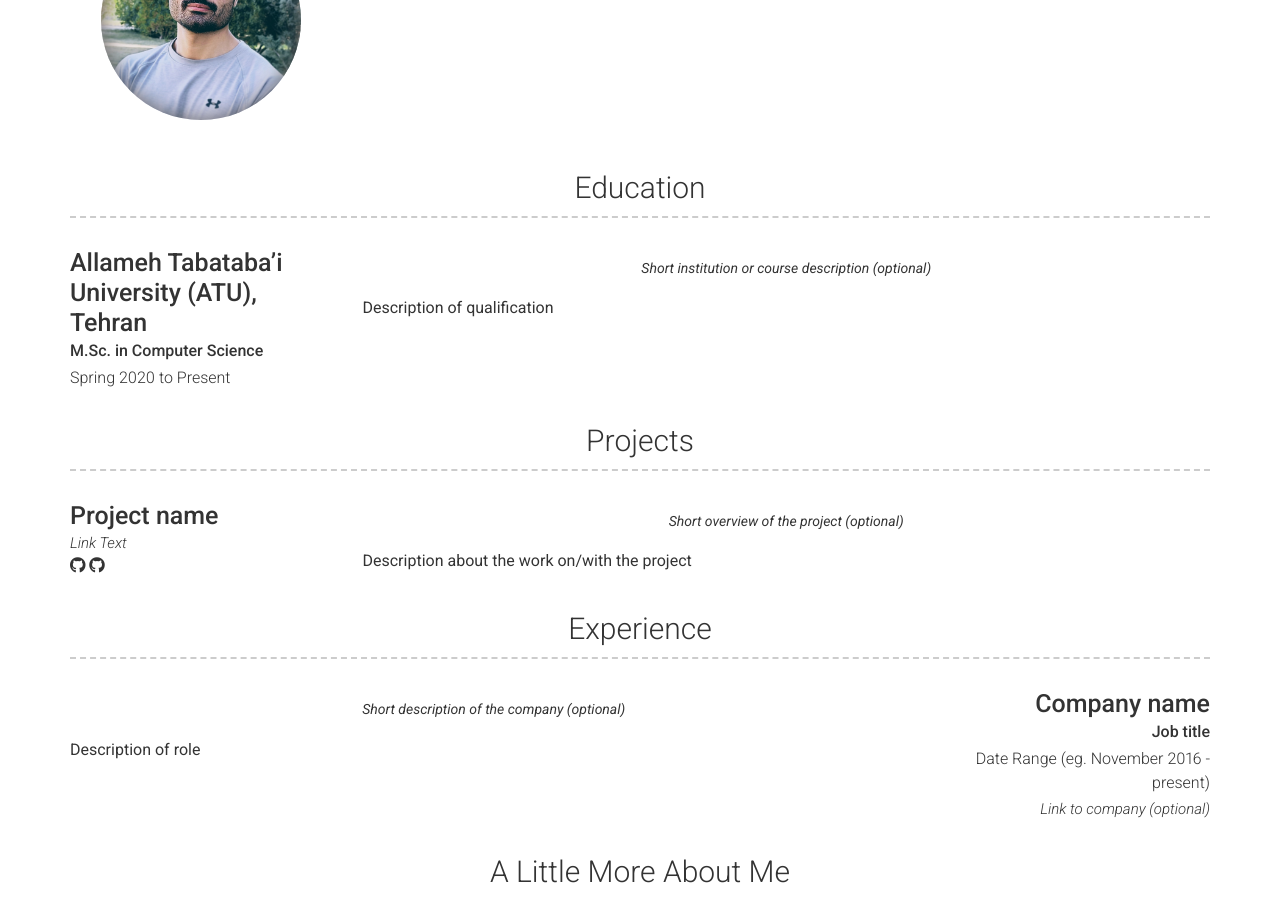
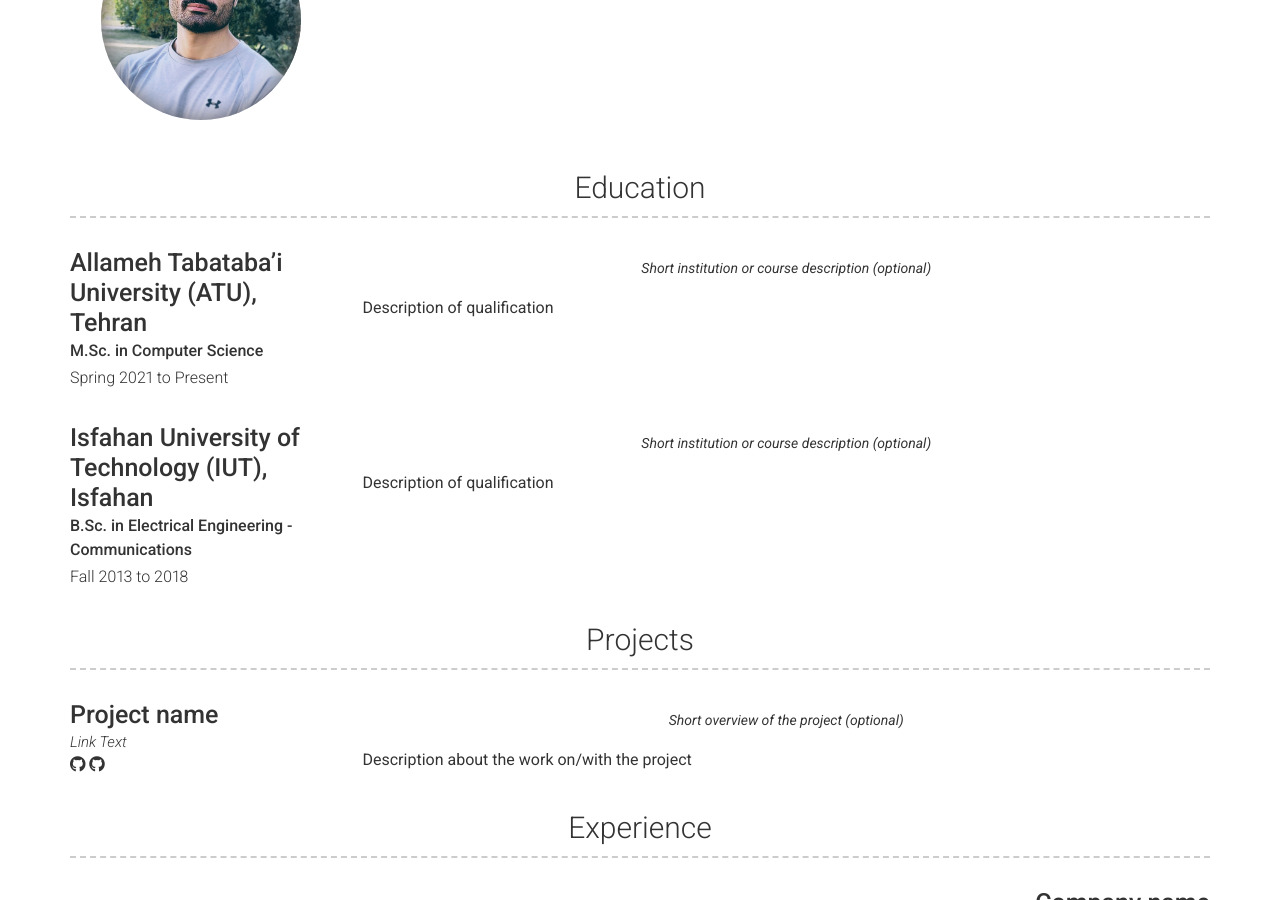
Before and after one commit to ashourzadeh7/ashourzadeh7.github.io, a Jekyll site: the page built from index.md, in a window 1280 px wide and 900 px high, scrolled down 359 px. Built offline with Jekyll 4.4.1, drawn with Linux system fonts in a browser that asks for light colours; nearby versions of some CDN libraries.

Commit message:
Update _config.yml

```diff
--- a/_config.yml
+++ b/_config.yml
@@ -66,7 +66,16 @@ content:
       - layout: left
         title: Allameh Tabataba’i University (ATU), Tehran
         sub_title:  M.Sc. in Computer Science
-        caption: Spring 2020 to Present
+        caption: Spring 2021 to Present
+        quote: >
+          Short institution or course description (optional)
+        description: | # this will include new lines to allow paragraphs
+          Description of qualification
+
+      - layout: left
+        title: Isfahan University of Technology (IUT), Isfahan
+        sub_title:  B.Sc. in Electrical Engineering - Communications
+        caption: Fall 2013 to 2018
         quote: >
           Short institution or course description (optional)
         description: | # this will include new lines to allow paragraphs
```
